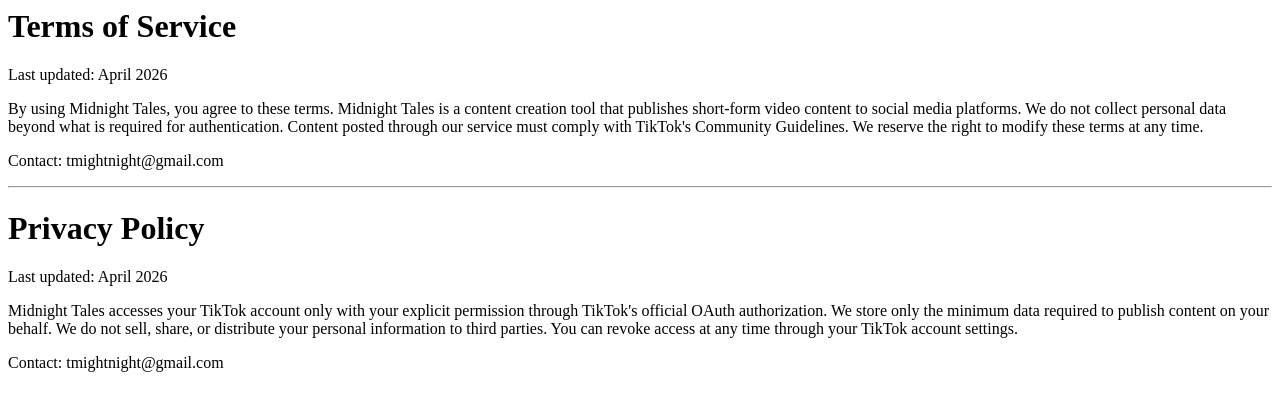
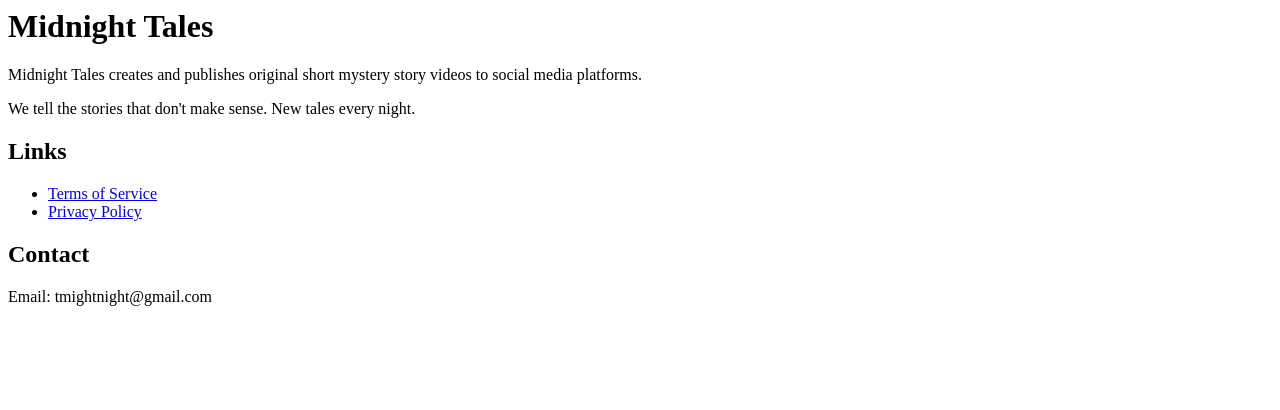
Before and after one commit to tmightnight-a11y/midnight-tales, a plain HTML site: page index.html in a window 1280 px wide. Drawn offline with Linux system fonts and the light colour scheme.

Commit message:
Update index.html

```diff
--- a/index.html
+++ b/index.html
@@ -1,14 +1,15 @@
 <html>
 <head><title>Midnight Tales</title></head>
 <body>
-<h1>Terms of Service</h1>
-<p>Last updated: April 2026</p>
-<p>By using Midnight Tales, you agree to these terms. Midnight Tales is a content creation tool that publishes short-form video content to social media platforms. We do not collect personal data beyond what is required for authentication. Content posted through our service must comply with TikTok's Community Guidelines. We reserve the right to modify these terms at any time.</p>
-<p>Contact: tmightnight@gmail.com</p>
-<hr>
-<h1>Privacy Policy</h1>
-<p>Last updated: April 2026</p>
-<p>Midnight Tales accesses your TikTok account only with your explicit permission through TikTok's official OAuth authorization. We store only the minimum data required to publish content on your behalf. We do not sell, share, or distribute your personal information to third parties. You can revoke access at any time through your TikTok account settings.</p>
-<p>Contact: tmightnight@gmail.com</p>
+<h1>Midnight Tales</h1>
+<p>Midnight Tales creates and publishes original short mystery story videos to social media platforms.</p>
+<p>We tell the stories that don't make sense. New tales every night.</p>
+<h2>Links</h2>
+<ul>
+<li><a href="terms.html">Terms of Service</a></li>
+<li><a href="privacy.html">Privacy Policy</a></li>
+</ul>
+<h2>Contact</h2>
+<p>Email: tmightnight@gmail.com</p>
 </body>
 </html>
```
